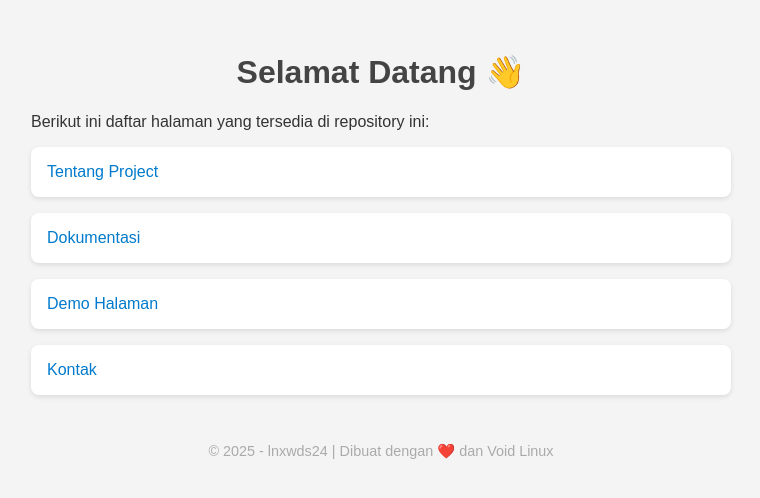
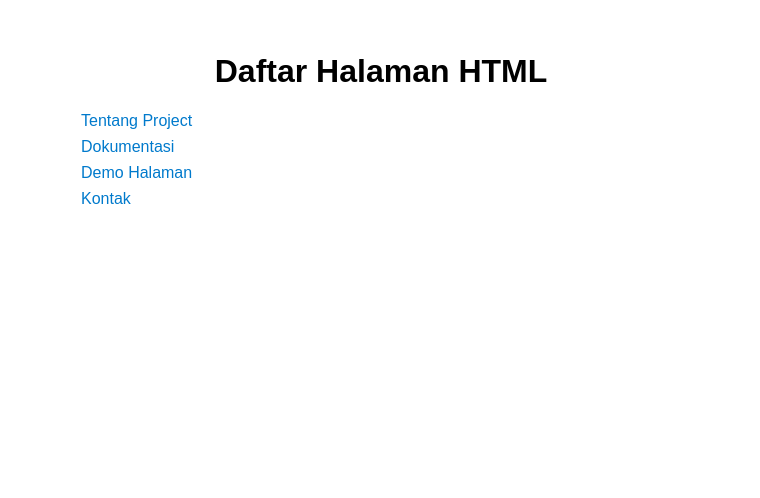
Before and after one commit to lnxwds24/web-anonim, a plain HTML site: page index.html in a window 1280 px wide. Shown: the whole page, without its empty margins (259-1019 px from the left). Drawn offline with Linux system fonts and the light colour scheme.

Commit message:
change index.html

```diff
--- a/index.html
+++ b/index.html
@@ -2,70 +2,46 @@
 <html lang="id">
 <head>
   <meta charset="UTF-8">
-  <meta name="viewport" content="width=device-width, initial-scale=1">
-  <title>Halaman Utama</title>
+  <title>Daftar Halaman</title>
   <style>
     body {
       font-family: sans-serif;
-      background-color: #f4f4f4;
-      color: #333;
       padding: 2rem;
-      max-width: 700px;
+      max-width: 600px;
       margin: auto;
     }
-
-    h1 {
-      text-align: center;
-      color: #444;
-    }
-
-    ul {
-      list-style: none;
-      padding: 0;
-    }
-
-    li {
-      margin: 1rem 0;
-    }
-
-    a {
-      display: block;
-      background: white;
-      padding: 1rem;
-      border-radius: 8px;
-      text-decoration: none;
-      color: #007acc;
-      box-shadow: 0 2px 5px rgba(0,0,0,0.1);
-      transition: 0.2s ease;
-    }
-
-    a:hover {
-      background: #e6f0f8;
-    }
-
-    footer {
-      text-align: center;
-      margin-top: 3rem;
-      color: #aaa;
-      font-size: 0.9em;
-    }
+    h1 { text-align: center; }
+    ul { list-style: none; padding: 0; }
+    li { margin: 0.5rem 0; }
+    a { color: #007acc; text-decoration: none; }
+    a:hover { text-decoration: underline; }
   </style>
 </head>
 <body>
 
-  <h1>Selamat Datang 👋</h1>
-  <p>Berikut ini daftar halaman yang tersedia di repository ini:</p>
+  <h1>Daftar Halaman HTML</h1>
+  <ul id="link-list"></ul>
 
-  <ul>
-    <li><a href="about.html">Tentang Project</a></li>
-    <li><a href="docs/index.html">Dokumentasi</a></li>
-    <li><a href="demo.html">Demo Halaman</a></li>
-    <li><a href="contact.html">Kontak</a></li>
-  </ul>
+  <script>
+    // Daftar file HTML - update ini secara manual saat nambah file baru
+    const pages = [
+      { title: "Tentang Project", path: "about.html" },
+      { title: "Dokumentasi", path: "docs/index.html" },
+      { title: "Demo Halaman", path: "demo.html" },
+      { title: "Kontak", path: "contact.html" }
+    ];
 
-  <footer>
-    &copy; 2025 - lnxwds24 | Dibuat dengan ❤️ dan Void Linux
-  </footer>
+    const list = document.getElementById("link-list");
+
+    pages.forEach(page => {
+      const li = document.createElement("li");
+      const a = document.createElement("a");
+      a.href = page.path;
+      a.textContent = page.title;
+      li.appendChild(a);
+      list.appendChild(li);
+    });
+  </script>
 
 </body>
 </html>
```
